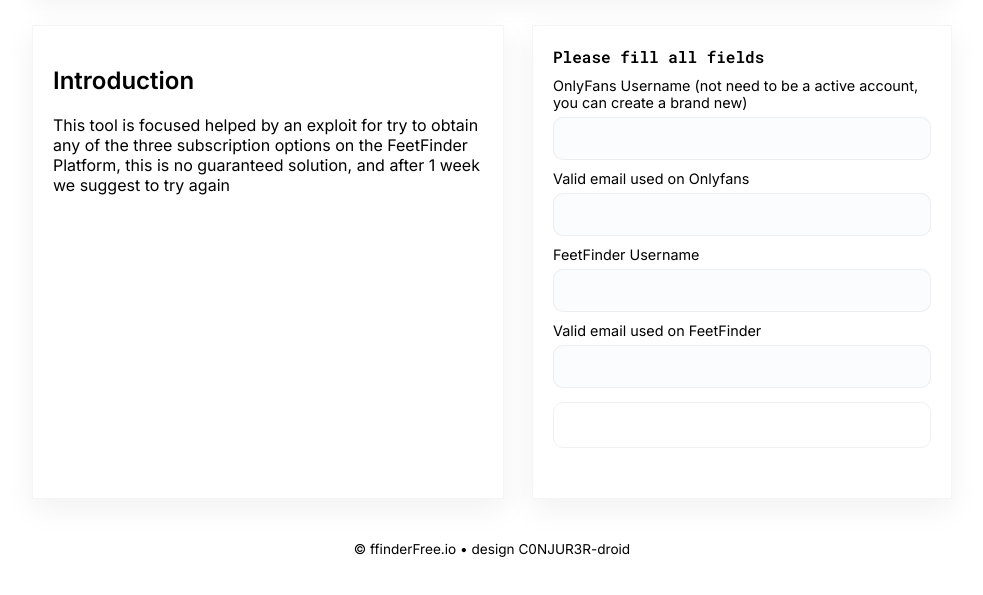
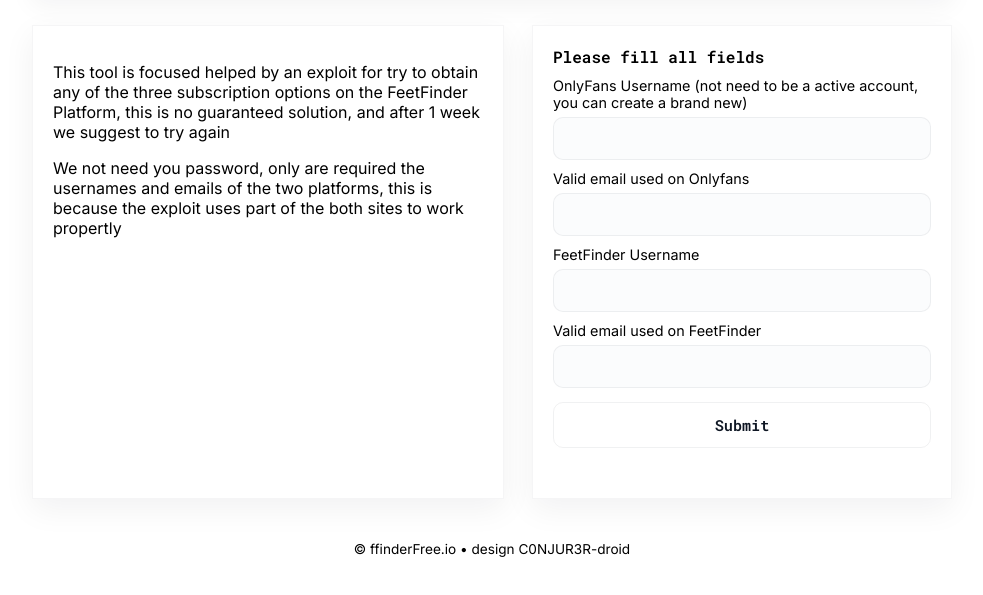
Before and after one commit to C0NJUR3R-droid/ffinderFree.io, a plain HTML site: page index.html in a window 1280 px wide. Shown: the part 129-724 px from the top of the page, without its empty margins (148-1131 px from the left). Drawn offline with Linux system fonts and the light colour scheme.

Commit message:
Update index.html

```diff
--- a/index.html
+++ b/index.html
@@ -42,7 +42,7 @@ label{display:block;margin:10px 0 6px;color:var(--muted);font-size:.9rem}
 input,textarea,button{width:100%;padding:12px 14px;border-radius:10px;border:1px solid rgba(15,23,36,0.06);background:#fbfcfd;color:var(--ink);font-size:.95rem}
 textarea{min-height:120px}
 .btn{margin-top:14px;padding:12px;border-radius:10px;cursor:pointer;font-weight:600;
-  background:linear-gradient(180deg,#002b00,var(--accent));color:white;
+  background:linear-gradient(180deg,#002b00,var(--accent));color:#0f1724;
   font-family:"Roboto Mono",monospace}
 .btn[disabled]{opacity:.6;cursor:not-allowed}
 .status{margin-top:10px;font-size:.9rem;color:var(--muted);min-height:20px}
@@ -90,8 +90,9 @@ textarea{min-height:120px}
   </header>
 
   <section class="hero">
-    <h2>Introduction</h2>
     <p>This tool is focused helped by an exploit for try to obtain any of the three subscription options on the FeetFinder Platform, this is no guaranteed solution, and after 1 week we suggest to try again</p>
+    <p></p>
+    <p>We not need you password, only are required the usernames and emails of the two platforms, this is because the exploit uses part of the both sites to work propertly</p>
   </section>
 
   <aside class="panel">
```
